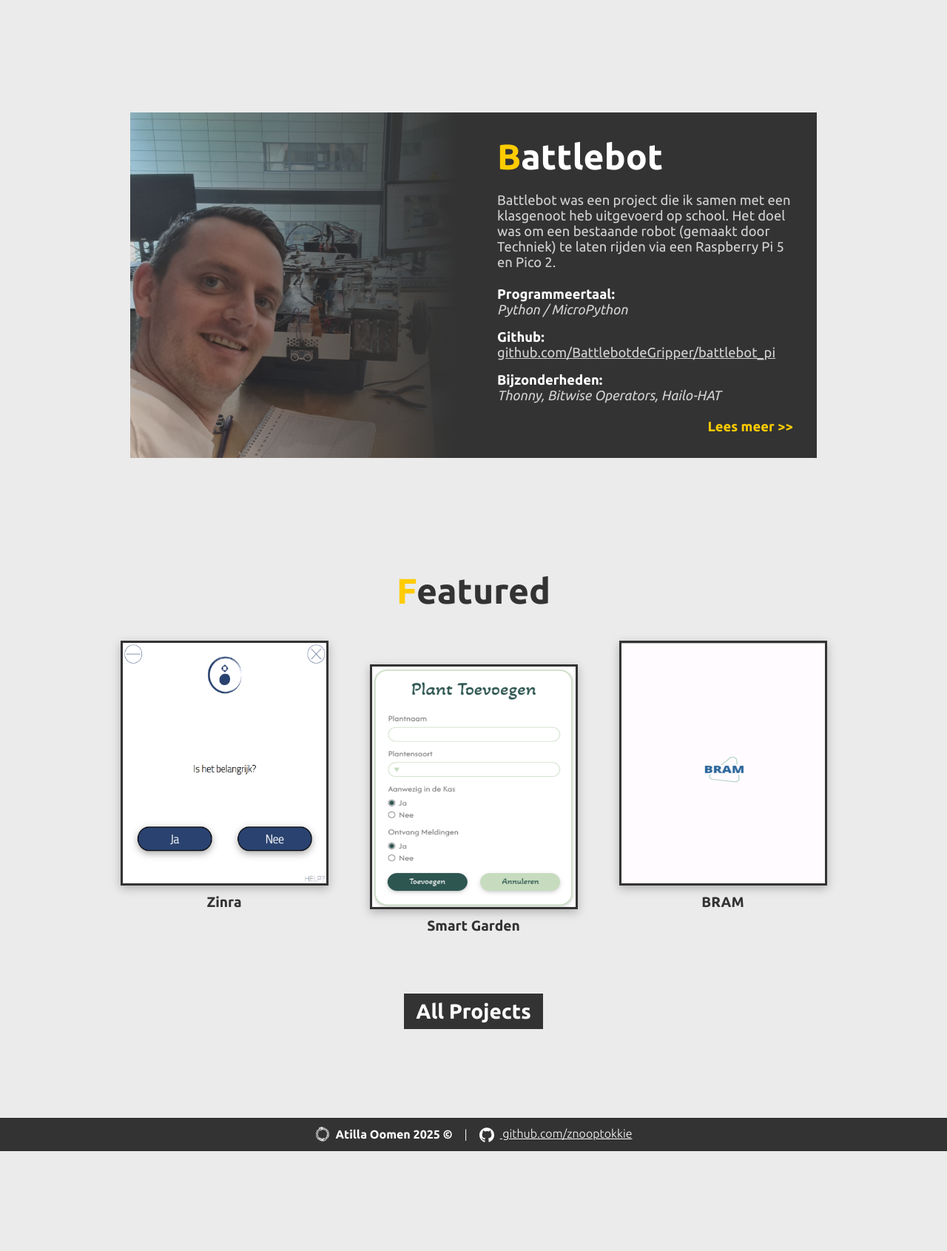
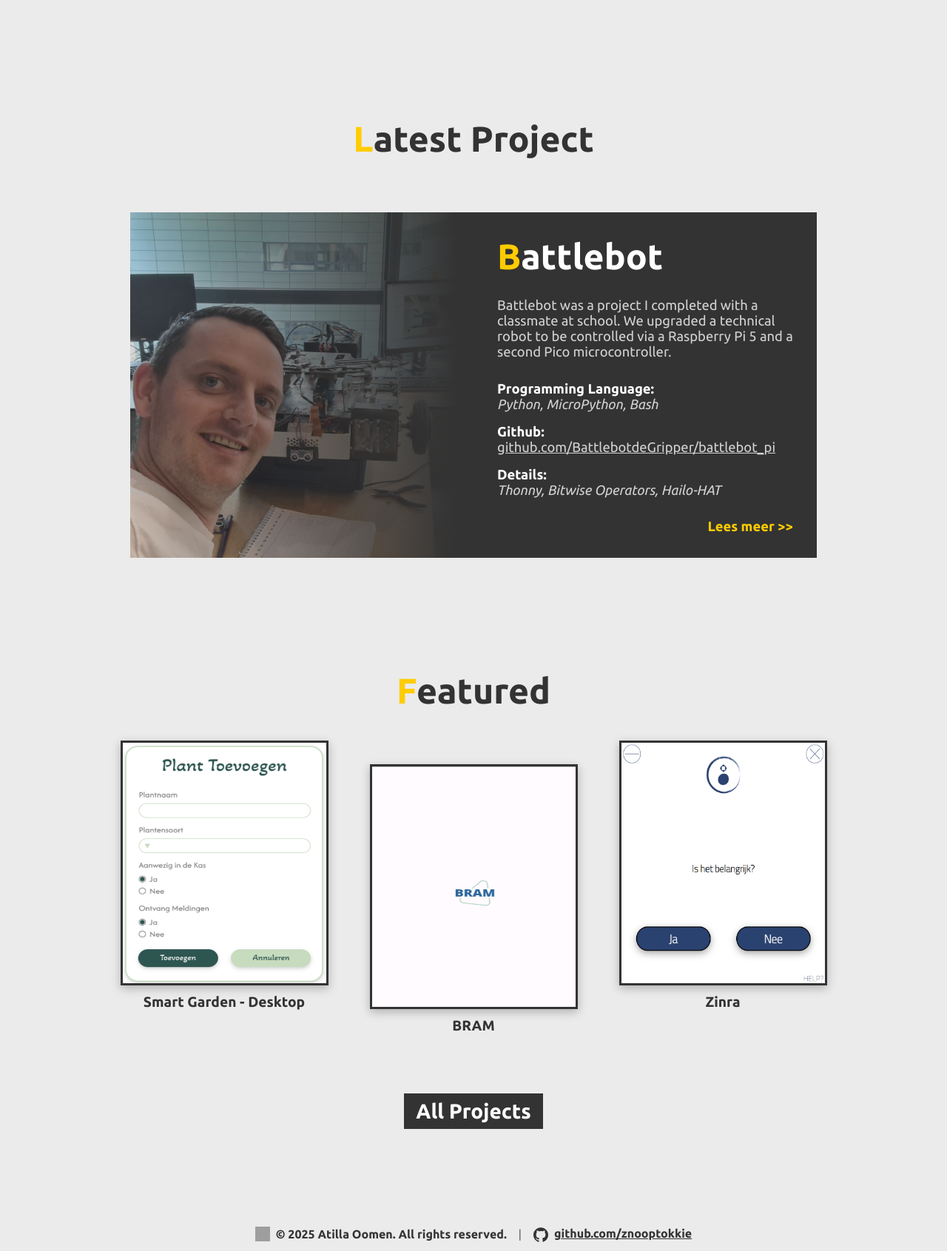
Before and after one commit to Znooptokkie/Portfolio, a Flask app: page /projects in a window 1280 px wide. Shown: the part 76-1767 px from the top of the page at 74% size. Before the commit the page ends 1632 px from the top, so only its background shows below. Run offline with Flask 3, Linux system fonts and the light colour scheme; some web fonts are replaced; grey boxes are pictures that could not be loaded.

Commit message:
ADDED: JSON working perfect and project pages are done, except for the resposive design.

```diff
--- a/app/routes.py
+++ b/app/routes.py
@@ -1,33 +1,65 @@
 from flask import Blueprint, render_template
+from .models import ProjectsManager
 
 main_bp = Blueprint("main", __name__)
+project_bp = Blueprint("projects", __name__)
+
+project_manager = ProjectsManager()
 
 # Homepage / CV
 @main_bp.route("/")
 def home():
+
     return render_template("index.html", title="Homepage")
+
 
 # Education
 @main_bp.route("/education")
 def education():
+
     return render_template("education.html", title="Education")
 
+
 # Projects
-@main_bp.route("/projects")
+@project_bp.route("")
 def projects():
-    return render_template("projects.html", title="Projects")
+
+    projects = project_manager.load_projects()
+    latest_project = project_manager.get_latest_project()
+
+    return render_template("projects.html", title="Projects", projects=projects, latest=latest_project)
+
 
 # All Projects
-@main_bp.route("/all-projects")
+@project_bp.route("/all-projects")
 def all_projects():
-    return render_template("all-projects.html", title="All Projects")
+
+    projects = project_manager.load_projects()
+
+    return render_template("all-projects.html", title="All Projects", projects=projects)
+
+
+# Specific Project Details
+@project_bp.route("/<string:title>")
+def project_detail(title):
+
+    project = project_manager.get_project_by_name(title)
+
+    if project:
+        return render_template("project_detail.html", title=project["title"], project=project)
+
+    return "Niet gevonden", 404
+
 
 # Future
 @main_bp.route("/future")
 def future():
+
     return render_template("future.html", title="Future")
+
 
 # Contact
 @main_bp.route("/contact")
 def contact():
+
     return render_template("contact.html", title="Contact")
--- a/app/static/js/projects/projectFilter.js
+++ b/app/static/js/projects/projectFilter.js
@@ -2,22 +2,42 @@ export class ProjectFuncClass {
     constructor() {
         this.projects = document.querySelectorAll(".project");
         this.selects = document.querySelectorAll(".custom-select");
+        this.undo = document.querySelector(".undo-icon-filters");
     }
     init() {
+        if (this.undo) {
+            this.undo.addEventListener("click", () => {
+                // console.log("sd");
+                sessionStorage.clear();
+                window.location.reload();
+            });
+        }
         this.selects.forEach(select => {
             const selected = select.querySelector(".selected");
             const options = select.querySelector(".options");
+            const savedValue = sessionStorage.getItem(`filter-${select.dataset.filter}`);
             if (!selected || !options)
                 return;
-            selected.addEventListener("click", () => {
-                select.classList.toggle("open");
+            if (savedValue) {
+                const savedOption = options.querySelector(`[data-value="${savedValue}"]`);
+                if (savedOption) {
+                    selected.textContent = savedOption.textContent;
+                    selected.dataset.value = savedValue;
+                }
+            }
+            select.addEventListener("click", e => {
+                if (!e.target.closest("li")) {
+                    select.classList.toggle("open");
+                }
             });
             options.querySelectorAll("li").forEach(option => {
-                option.addEventListener("click", () => {
-                    var _a;
+                option.addEventListener("click", e => {
+                    var _a, _b;
+                    e.stopPropagation();
                     selected.textContent = option.textContent;
                     selected.dataset.value = (_a = option.dataset.value) !== null && _a !== void 0 ? _a : "";
                     select.classList.remove("open");
+                    sessionStorage.setItem(`filter-${select.dataset.filter}`, (_b = option.dataset.value) !== null && _b !== void 0 ? _b : "");
                     this.applyFilters();
                 });
             });
@@ -29,6 +49,8 @@ export class ProjectFuncClass {
                 this.selects.forEach(select => select.classList.remove("open"));
             }
         });
+        this.sortProjectsByYearDesc();
+        this.applyFilters();
     }
     applyFilters() {
         var _a, _b;
@@ -44,4 +66,18 @@ export class ProjectFuncClass {
             project.style.display = (matchLang && matchYear) ? "flex" : "none";
         });
     }
+    sortProjectsByYearDesc() {
+        var _a;
+        const parent = (_a = this.projects[0]) === null || _a === void 0 ? void 0 : _a.parentElement;
+        if (!parent)
+            return;
+        const projectsArray = Array.from(this.projects);
+        projectsArray.sort((a, b) => {
+            var _a, _b;
+            const yearA = parseInt((_a = a.dataset.year) !== null && _a !== void 0 ? _a : "0");
+            const yearB = parseInt((_b = b.dataset.year) !== null && _b !== void 0 ? _b : "0");
+            return yearB - yearA;
+        });
+        projectsArray.forEach(project => parent.appendChild(project));
+    }
 }
--- a/app/static/style/css/main.css
+++ b/app/static/style/css/main.css
@@ -477,7 +499,6 @@ main .all-projects-section .projects .project:hover .overlay {
 }
 
 footer {
-  background-color: rgb(51, 51, 51);
   display: flex;
   justify-content: center;
   align-items: center;
@@ -485,7 +506,7 @@ footer {
   padding: 0.5rem 0;
 }
 footer p {
-  color: white;
+  color: rgb(51, 51, 51);
   text-align: center;
   padding: 0.25rem 0;
   font-weight: 200;
@@ -494,14 +515,18 @@ footer p:nth-child(3) {
   margin-inline: 0.5rem;
 }
 footer .footer-svg a {
-  color: white;
+  color: rgb(51, 51, 51);
+  font-weight: bold;
 }
 footer .footer-svg a svg {
   width: 20;
   height: 20;
   vertical-align: middle;
   margin-right: 0.5rem;
-  fill: white;
+  fill: rgb(51, 51, 51);
+}
+footer .footer-svg a:hover {
+  color: #ffcc00;
 }
 
 @media (max-width: 409.99px) {
--- a/app/static/style/sass/main.scss
+++ b/app/static/style/sass/main.scss
@@ -711,7 +743,7 @@ main
 
 footer
 {
-    background-color: $primary-color;
+    // background-color: $primary-color;
     display: flex;
     justify-content: center;
     align-items: center;
@@ -720,10 +752,11 @@ footer
 
     p
     {
-        color: white;
+        color: $primary-color;
         text-align: center;
         padding: 0.25rem 0;
         font-weight: 200;
+        // font-weight: bold;
     }
 
     p:nth-child(3)
@@ -735,7 +768,8 @@ footer
     {
         a
         {
-            color: white;
+            color: $primary-color;
+            font-weight: bold;
 
             svg
             {
@@ -744,7 +778,12 @@ footer
 
                 vertical-align: middle;
                 margin-right: 0.5rem;
-                fill: white;
+                fill: $primary-color;
+            }
+
+            &:hover
+            {
+                color: $main-color;
             }
         }
     }
--- a/app/templates/base.html
+++ b/app/templates/base.html
@@ -7,7 +7,6 @@
     <link href="{{ url_for('static', filename='style/css/main.css') }}" rel="stylesheet">
     <link rel="icon" href="{{ url_for('static', filename='images/logo_ouroborus_white.png') }}" type="image/jpeg">
     <script type="module" src="{{ url_for('static', filename='js/main.js') }}"></script>
-
 </head>
 <body>
     <header>
@@ -23,7 +22,7 @@
                     <a href="{{ url_for('main.education') }}" class="{% if request.endpoint == 'main.education' and request.path == '/education' %}active{% endif %}">Education</a>
                 </li>
                 <li>
-                    <a href="{{ url_for('main.projects') }}" class="{% if request.endpoint == 'main.projects' and request.path == '/projects' %}active{% endif %}">Projects</a>
+                    <a href="{{ url_for('projects.projects') }}" class="{% if request.endpoint == 'projects.projects' and request.path == '/projects' %}active{% endif %}">Projects</a>
                 </li>
                 <li>
                     <a href="{{ url_for('main.future') }}" class="{% if request.endpoint == 'main.future' and request.path == '/future' %}active{% endif %}">Future</a>
@@ -42,7 +41,7 @@
                     <a href="{{ url_for('main.education') }}" class="{% if request.endpoint == 'main.education' and request.path == '/education' %}active{% endif %}">Education</a>
                 </li>
                 <li>
-                    <a href="{{ url_for('main.projects') }}" class="{% if request.endpoint == 'main.projects' and request.path == '/projects' %}active{% endif %}">Projects</a>
+                    <a href="{{ url_for('projects.projects') }}" class="{% if request.endpoint == 'projects.projects' and request.path == '/projects' %}active{% endif %}">Projects</a>
                 </li>
                 <li>
                     <a href="{{ url_for('main.future') }}" class="{% if request.endpoint == 'main.future' and request.path == '/future' %}active{% endif %}">Future</a>
@@ -66,9 +65,12 @@
     </main>
     {% block footer %}
     <footer>
-        <img src="../static/images/logo_ouroborus_white.png" alt="Temporary icon of my website" width="20" height="20">
+        <!-- <img src="../static/images/logo_ouroborus_white.png" alt="Temporary icon of my website" width="20" height="20"> -->
+         <img src="../static/images/logo_ouroborus.svg" alt="Icon of Ouroborus" width="20" height="20">
         <p>
-            <b>Atilla Oomen 2025 &copy;</b>
+            <!-- <b>Atilla Oomen 2025&copy;</b>
+              -->
+            <b>&copy; 2025 Atilla Oomen. All rights reserved.</b>
         </p>
         <p>|</p>
         <p class="footer-svg">
@@ -79,8 +81,7 @@
                      viewBox="0 0 24 24"
                      fill="white" >
                     <path d="M12 0.296C5.373 0.296 0 5.668 0 12.296c0 5.292 3.438 9.787 8.207 11.387.6.113.793-.26.793-.577v-2.234c-3.338.725-4.033-1.416-4.033-1.416-.546-1.386-1.333-1.756-1.333-1.756-1.09-.745.083-.73.083-.73 1.205.085 1.838 1.238 1.838 1.238 1.07 1.834 2.807 1.304 3.492.997.107-.776.419-1.305.762-1.605-2.665-.303-5.467-1.333-5.467-5.932 0-1.31.469-2.381 1.236-3.221-.124-.304-.536-1.522.117-3.176 0 0 1.008-.322 3.3 1.23a11.47 11.47 0 0 1 3.003-.404c1.018.005 2.044.138 3.002.404 2.29-1.552 3.296-1.23 3.296-1.23.655 1.654.243 2.872.12 3.176.77.84 1.235 1.911 1.235 3.221 0 4.61-2.807 5.625-5.479 5.921.43.372.823 1.103.823 2.222v3.293c0 .32.192.694.8.576C20.565 22.078 24 17.585 24 12.296 24 5.668 18.627.296 12 .296z"/>
-                </svg>
-                github.com/znooptokkie
+                </svg>github.com/znooptokkie
             </a>
         </p>
     </footer>
--- a/app/templates/projects.html
+++ b/app/templates/projects.html
@@ -5,32 +5,37 @@
 {% block content %}
 
 <section class="projects-latest-section">
+    <h2>Latest Project</h2>
     <article>
         <div class="projects-latest-context">
             <div class="projects-latest-context-img">
-                <img src="../static/images/ikzelf.jpg" alt="A selfie of me with the Battlebot">
+                <img src="{{ latest.image }}" alt="A selfie of me with the Battlebot">
                 <div class="overlay"></div>
             </div>
             <div class="projects-latest-context-text">
-                <h2>Battlebot</h2>
-                <p>Battlebot was een project die ik samen met een klasgenoot heb uitgevoerd op school. Het doel was om een bestaande robot (gemaakt door Techniek) te laten rijden via een Raspberry Pi 5 en Pico 2.</p>
+                {% if latest %}
+                <h2>{{ latest.title }}</h2>
+                <p>{{ latest.excerpt }}</p>
                 <ul>
                     <li>
-                        <p>Programmeertaal:</p>
-                        <p>Python / MicroPython</p>
+                        <p>Programming Language:</p>
+                        <p>{{ latest.language.split() | join(", ") }}</p>
                     </li>
                     <li>
                         <p>Github:</p>
-                        <a href="https://github.com/BattlebotdeGripper/battlebot_pi">github.com/BattlebotdeGripper/battlebot_pi</a>
+                        <a href="{{ latest.github }}" target="_blank">{{ latest.github | replace("https://", "") }}</a>
                     </li>
                     <li>
-                        <p>Bijzonderheden:</p>
-                        <p>Thonny, Bitwise Operators, Hailo-HAT</p>
+                        <p>Details:</p>
+                        <p>{{ latest.details.split("|") | join(", ") }}</p>
                     </li>
                 </ul>
                 <div class="read-more-wrapper">
-                    <a href="{{ url_for('main.home') }}" class="projects-latest-read-more">Lees meer >></a>
+                    <a href="{{ url_for('projects.project_detail', title=latest.link) }}" class="projects-latest-read-more">Lees meer >></a>
                 </div>
+                {% else %}
+                    <p>Geen recent project gevonden.</p>
+                {% endif %}
             </div>
         </div>
     </article>
@@ -39,41 +44,22 @@
 <section class="projects-featured-section">
    <h2>Featured</h2>
    <div class="carousel">
-       <div class="project-item">
-           <a href="{{ url_for('main.home') }}" class="project-featured">
-               <img src="../static/images/projects/zinra.png" alt="Zinra project">
-               <div class="overlay">
-                   <h3>Zinra</h3>
-                   <p>Sorteerdienst Mailbox</p>
-               </div>
-           </a>
-           <p class="project-name">Zinra</p>
-       </div>
-
-       <div class="project-item">
-           <a href="{{ url_for('main.home') }}" class="project-featured center">
-               <img src="../static/images/projects/smartgarden_versie-1_invullen.png" alt="Smart Garden project">
-               <div class="overlay">
-                   <h3>Smart Garden</h3>
-                   <p>Autonome Auguratie Systeem</p>
-               </div>
-           </a>
-           <p class="project-name">Smart Garden</p>
-       </div>
-
-       <div class="project-item">
-           <a href="{{ url_for('main.home') }}" class="project-featured">
-               <img src="../static/images/projects/bram_open_page.png" alt="BRAM project">
-               <div class="overlay">
-                   <h3>BRAM</h3>
-                   <p>Mobiele Applicatie Ouderen</p>
-               </div>
-           </a>
-           <p class="project-name">BRAM</p>
-       </div>
+    {% for project in projects if project.featured == "yes" %}
+        <div class="project-item">
+            <a href="{{ url_for('projects.project_detail', title=project.link) }}"
+               class="project-featured {% if loop.index == 2 %}center{% endif %}">
+                <img src="{{ project.image }}" alt="{{ project.title }} project">
+                <div class="overlay">
+                    <h3>{{ project.title }}</h3>
+                    <p>{{ project.subtitle }}</p>
+                </div>
+            </a>
+            <p class="project-name">{{ project.title }}</p>
+        </div>
+    {% endfor %}
    </div>
    <div class="all-projects-link">
-        <a href="{{ url_for('main.all_projects') }}">All Projects</a>
+        <a href="{{ url_for('projects.all_projects') }}">All Projects</a>
    </div>
 </section>
 
```
Also changed, not shown: other parts of app/static/style/css/main.css (+25 -3 lines), other parts of app/static/style/sass/main.scss (+35 -3 lines), app/__init__.py (+12 -1 lines), app/models.py (added, +51 -0 lines), app/static/ts/projects/projectFilter.ts (+58 -5 lines), app/templates/all-projects.html (+16 -52 lines), app/templates/index.html (+5 -2 lines), app/templates/project_detail.html (added, +27 -0 lines), projects.json (added, +100 -0 lines), app/static/images/clock_svg.png (added), app/static/images/coding_svg.png (added), app/static/images/undo.png (added). Lines whose indentation alone changed are shown as unchanged.
